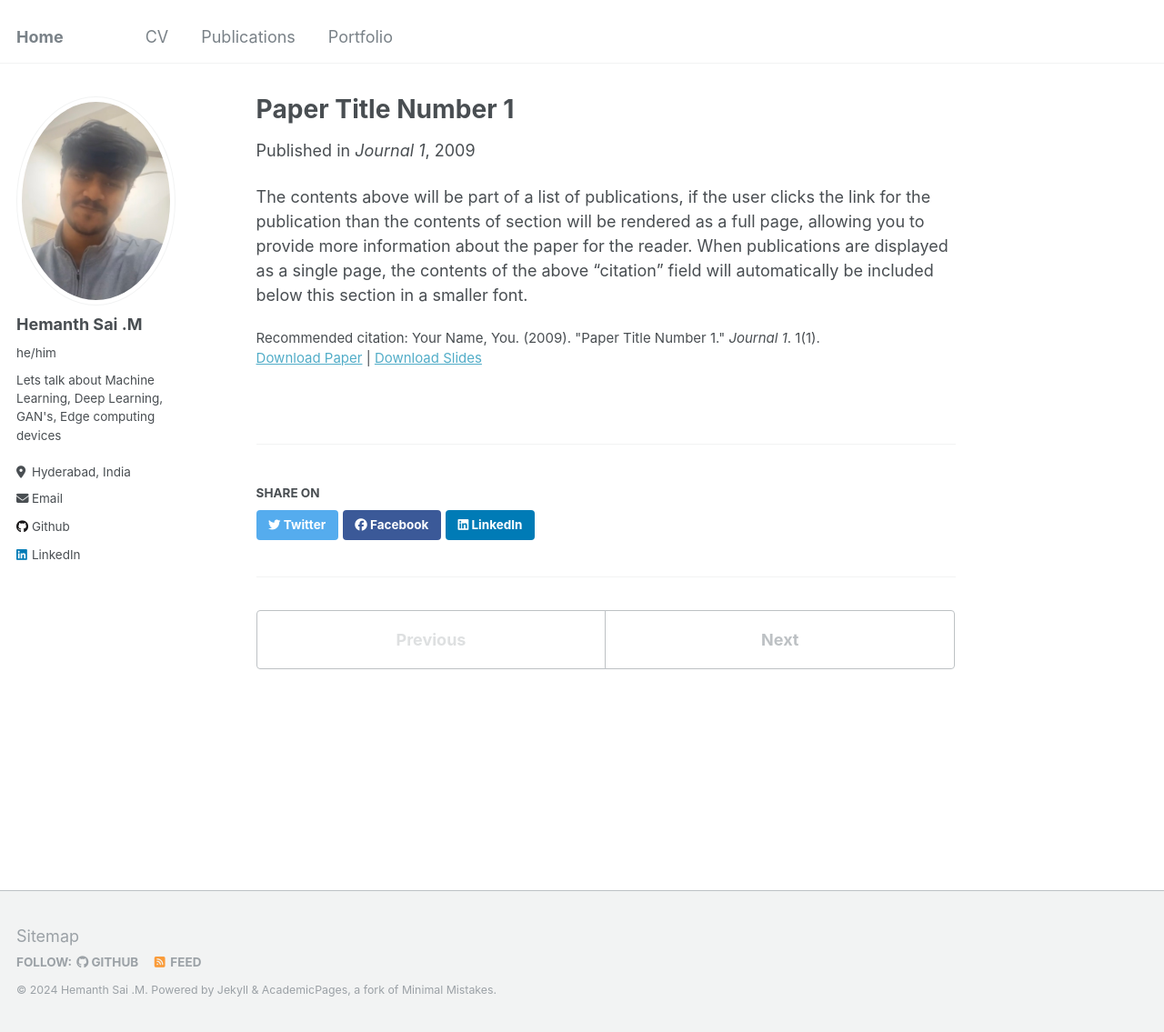
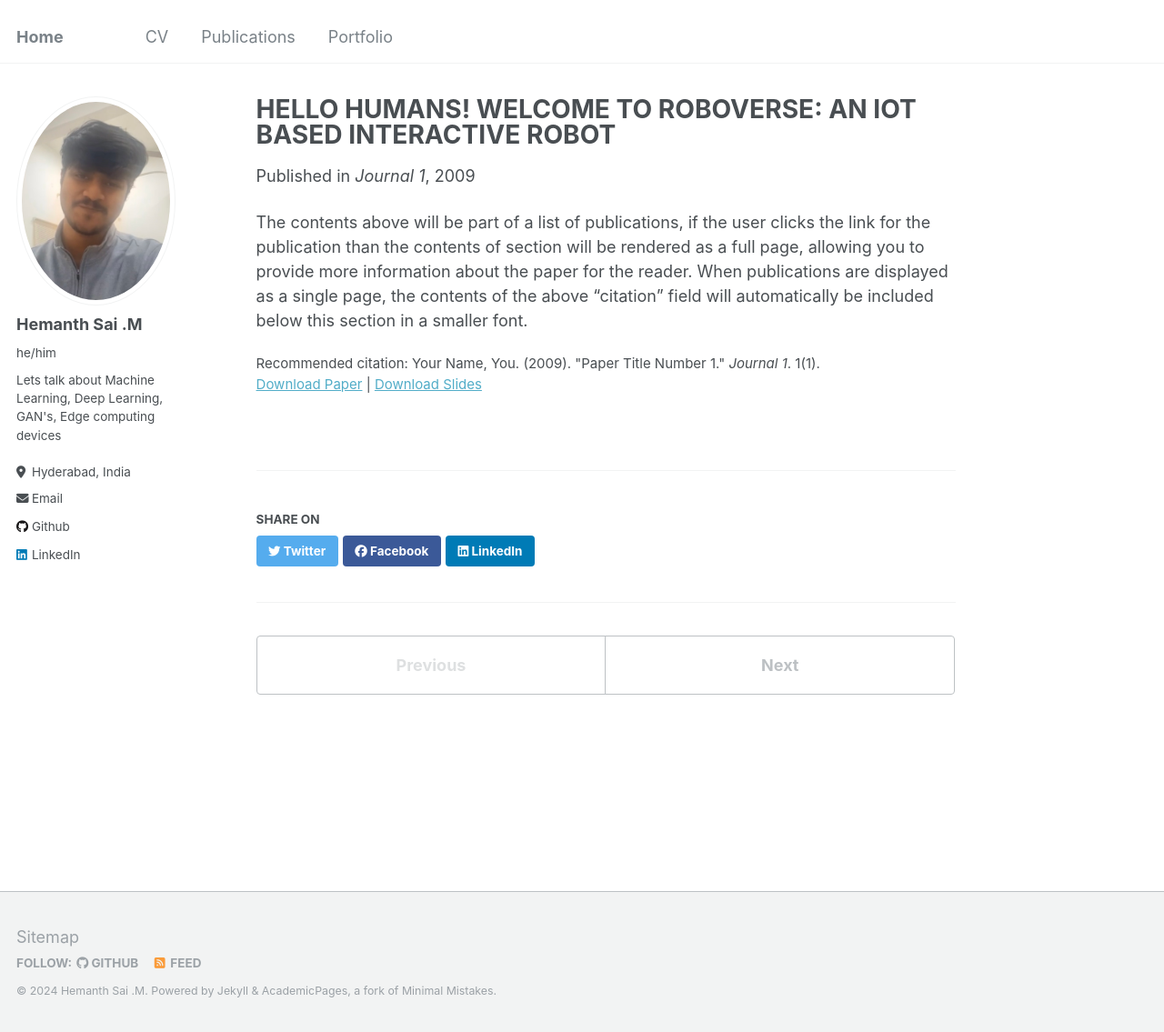
Before and after one commit to hemanth1403/hemanth1403.github.io, a Jekyll site: the page built from _publications/2009-10-01-paper-title-number-1.md, in a window 1280 px wide and 1135 px high. Shown: the whole window at 91% size. Built offline with Jekyll 4.4.1, drawn with Linux system fonts in a browser that asks for light colours.

Commit message:
Updated on 21-07-2024

```diff
--- a/_publications/2009-10-01-paper-title-number-1.md
+++ b/_publications/2009-10-01-paper-title-number-1.md
@@ -1,13 +1,13 @@
 ---
-title: "Paper Title Number 1"
+title: "HELLO HUMANS! WELCOME TO ROBOVERSE: AN IOT BASED INTERACTIVE ROBOT"
 collection: publications
 permalink: /publication/2009-10-01-paper-title-number-1
-excerpt: 'This paper is about the number 1. The number 2 is left for future work.'
+excerpt: "This paper is about the number 1. The number 2 is left for future work."
 date: 2009-10-01
-venue: 'Journal 1'
-slidesurl: 'http://academicpages.github.io/files/slides1.pdf'
-paperurl: 'http://academicpages.github.io/files/paper1.pdf'
-citation: 'Your Name, You. (2009). &quot;Paper Title Number 1.&quot; <i>Journal 1</i>. 1(1).'
+venue: "Journal 1"
+slidesurl: "http://academicpages.github.io/files/slides1.pdf"
+paperurl: "http://academicpages.github.io/files/paper1.pdf"
+citation: "Your Name, You. (2009). &quot;Paper Title Number 1.&quot; <i>Journal 1</i>. 1(1)."
 ---
 
 The contents above will be part of a list of publications, if the user clicks the link for the publication than the contents of section will be rendered as a full page, allowing you to provide more information about the paper for the reader. When publications are displayed as a single page, the contents of the above "citation" field will automatically be included below this section in a smaller font.
```
